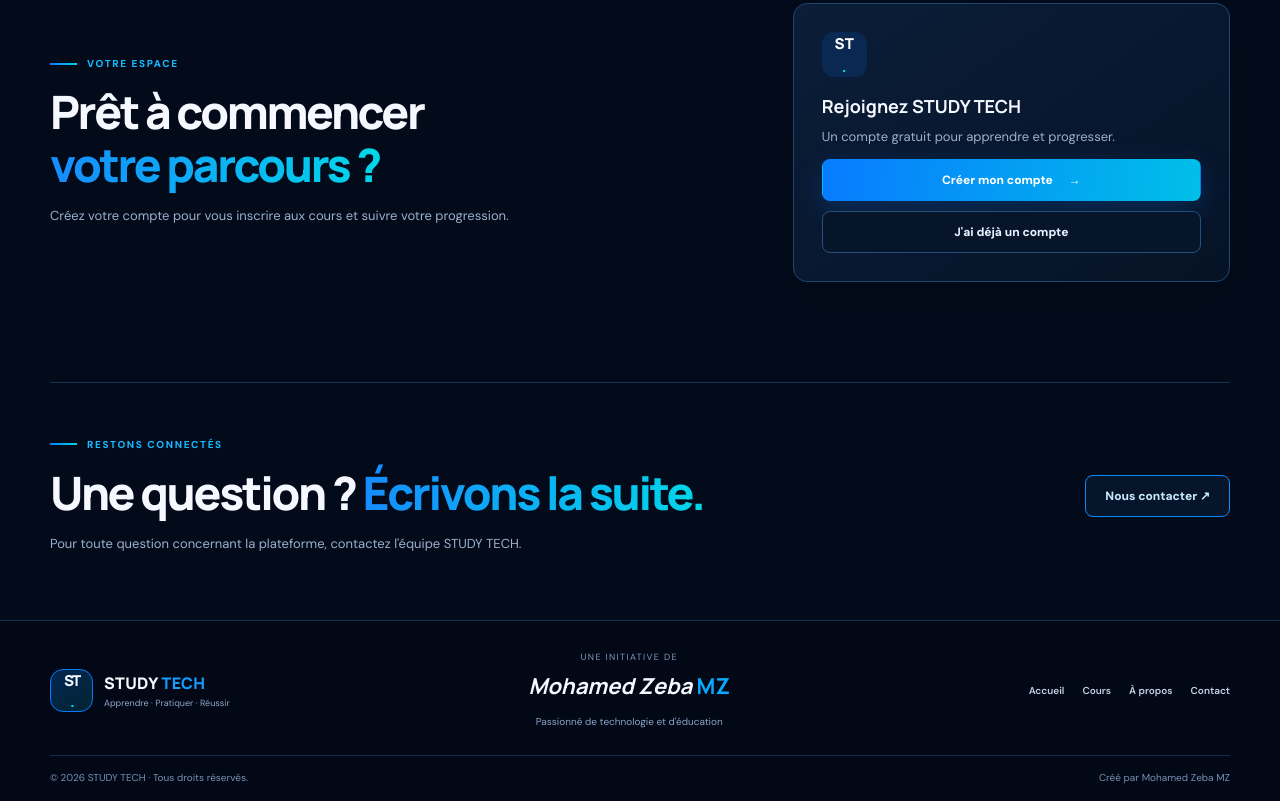
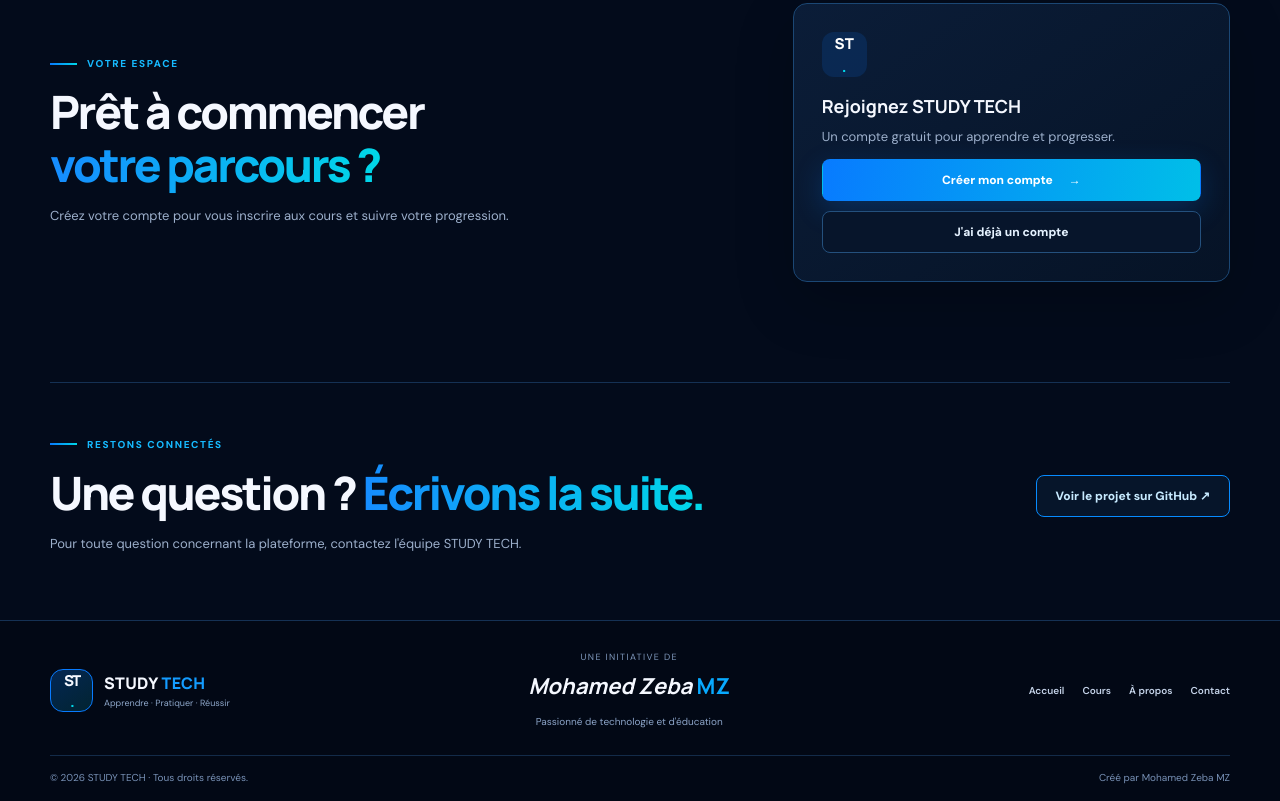
Before and after one commit to mohamedzeba2025-hue/study-tech, a plain HTML site: page index.html in a window 1280 px wide. Shown: the part 1839-2640 px from the top of the page. Drawn offline with nearby package versions, Linux system fonts and the light colour scheme; no server answers.

Commit message:
Use verified project contact link

```diff
--- a/index.html
+++ b/index.html
@@ -32,7 +32,7 @@
 <section class="about" id="about"><div class="wrap about-inner"><div><div class="eyebrow"><span></span> POURQUOI STUDY TECH ?</div><h2>Une plateforme pensée<br>pour <em>votre réussite.</em></h2><p>Nous croyons que chacun peut apprendre à coder. STUDY TECH met à disposition des ressources accessibles pour vous aider à développer vos compétences et réaliser vos idées.</p></div><div class="feature-grid"><article><b>01</b><h3>Des cours structurés</h3><p>Avancez étape par étape avec des contenus clairs.</p></article><article><b>02</b><h3>Apprentissage en ligne</h3><p>Étudiez quand vous voulez, depuis votre appareil.</p></article><article><b>03</b><h3>À votre rythme</h3><p>Reprenez les leçons et progressez à votre façon.</p></article><article><b>04</b><h3>Accès gratuit</h3><p>Tous les cours sont gratuits et ouverts à tous.</p></article></div></div></section>
 <section class="account wrap" id="account"><div><div class="eyebrow"><span></span> VOTRE ESPACE</div><h2>Prêt à commencer<br><em>votre parcours ?</em></h2><p>Créez votre compte pour vous inscrire aux cours et suivre votre progression.</p></div><div class="account-card" id="accountCard"><div class="account-symbol">ST<span>.</span></div><h3>Rejoignez STUDY TECH</h3><p>Un compte gratuit pour apprendre et progresser.</p><button class="btn btn-primary btn-full" data-open-auth="signup">Créer mon compte <b>→</b></button><button class="btn btn-ghost btn-full" data-open-auth="login">J'ai déjà un compte</button></div></section>
 <section class="dashboard wrap" id="dashboard" hidden><div class="section-head"><div><div class="eyebrow"><span></span> ESPACE ÉTUDIANT</div><h2>Bienvenue, <em id="studentName">étudiant</em>.</h2></div><button class="btn btn-ghost" id="logoutButton">Se déconnecter</button></div><div class="dashboard-panel"><h3>Mes cours</h3><div id="myCourses">Connectez-vous pour afficher vos inscriptions.</div></div></section>
-<section class="contact wrap" id="contact"><div><div class="eyebrow"><span></span> RESTONS CONNECTÉS</div><h2>Une question ? <em>Écrivons la suite.</em></h2><p>Pour toute question concernant la plateforme, contactez l'équipe STUDY TECH.</p></div><a class="btn btn-outline" href="mailto:contact@study-tech.example">Nous contacter ↗</a></section>
+<section class="contact wrap" id="contact"><div><div class="eyebrow"><span></span> RESTONS CONNECTÉS</div><h2>Une question ? <em>Écrivons la suite.</em></h2><p>Pour toute question concernant la plateforme, contactez l'équipe STUDY TECH.</p></div><a class="btn btn-outline" href="https://github.com/mohamedzeba2025-hue/study-tech/issues">Voir le projet sur GitHub ↗</a></section>
 </main>
 <footer><div class="wrap footer-main"><a class="brand" href="#home"><span class="brand-icon">ST<span>.</span></span><span><b>STUDY <i>TECH</i></b><small>Apprendre · Pratiquer · Réussir</small></span></a><div class="creator"><small>UNE INITIATIVE DE</small><strong>Mohamed Zeba <em>MZ</em></strong><span>Passionné de technologie et d'éducation</span></div><div class="footer-links"><a href="#home">Accueil</a><a href="#courses">Cours</a><a href="#about">À propos</a><a href="#contact">Contact</a></div></div><div class="wrap footer-bottom"><span>© <span id="year"></span> STUDY TECH · Tous droits réservés.</span><span>Créé par Mohamed Zeba MZ</span></div></footer>
 <div class="modal" id="authModal" aria-hidden="true"><div class="modal-backdrop" data-close-auth></div><section class="modal-card" role="dialog" aria-modal="true" aria-labelledby="authTitle"><button class="modal-close" data-close-auth aria-label="Fermer">×</button><div class="eyebrow"><span></span> STUDY TECH</div><h2 id="authTitle">Créer un compte</h2><p id="authIntro">Rejoignez gratuitement notre communauté d'apprentissage.</p><form id="authForm"><label for="fullName">Nom complet</label><input id="fullName" autocomplete="name" placeholder="Votre nom" required><label for="authEmail">Adresse e-mail</label><input id="authEmail" type="email" autocomplete="email" placeholder="vous@exemple.com" required><label for="authPassword">Mot de passe</label><input id="authPassword" type="password" autocomplete="current-password" minlength="8" placeholder="8 caractères minimum" required><button class="btn btn-primary btn-full" id="authSubmit" type="submit">Créer mon compte</button></form><p class="auth-switch" id="authSwitch">Déjà inscrit ? <button type="button" data-switch-auth="login">Se connecter</button></p><p class="auth-message" id="authMessage" role="status" aria-live="polite"></p></section></div>
```
